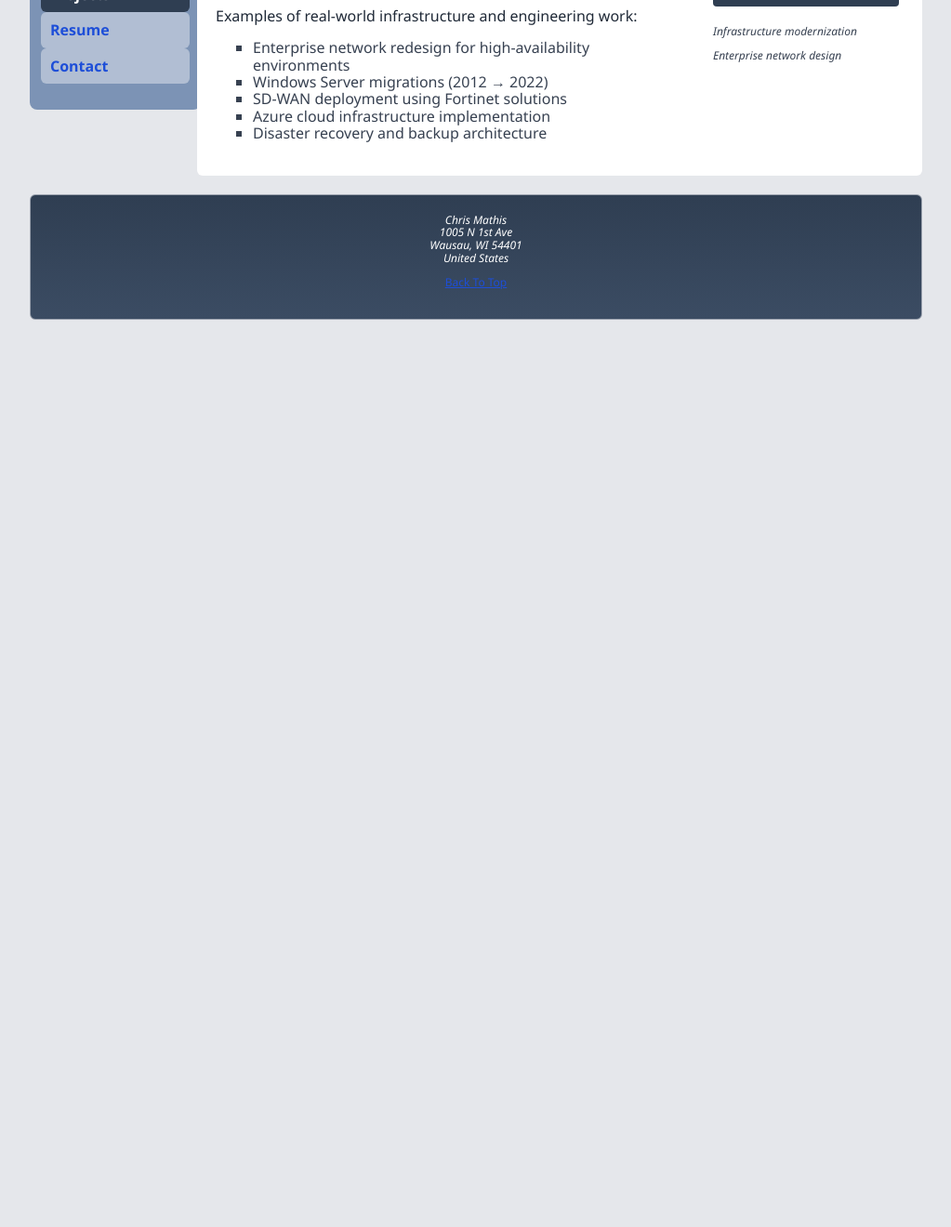
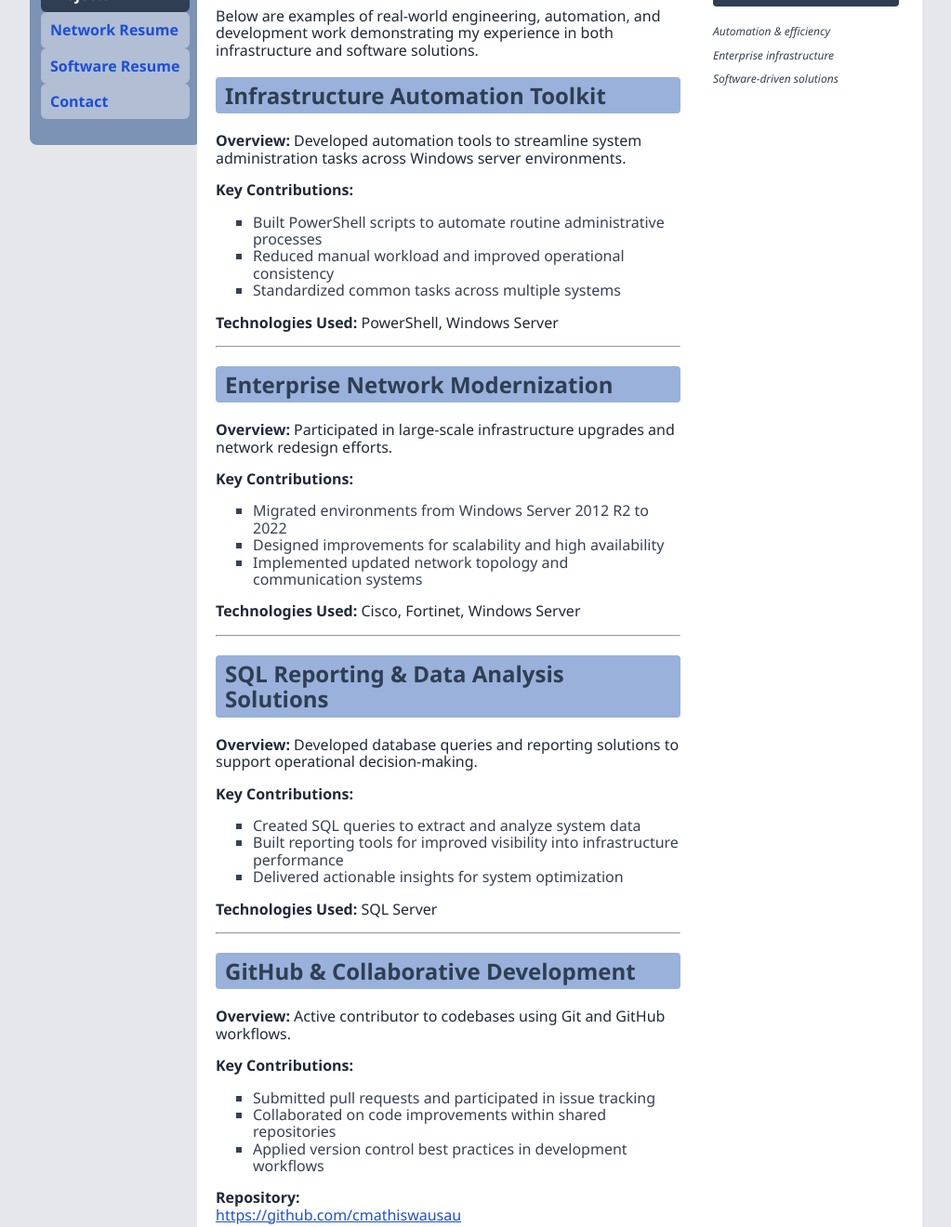
Before and after one commit to cmathiswausau/portfolio, a plain HTML site: page projects.html in a window 1280 px wide. Shown: the part 327-1647 px from the top of the page at 93% size, without its empty margins (128-1151 px from the left). Before the commit the page ends 800 px from the top, so only its background shows below. Drawn offline with Linux system fonts and the light colour scheme.

Commit message:
modified:   projects.html

```diff
--- a/projects.html
+++ b/projects.html
@@ -16,14 +16,15 @@
         <header>
             <img src="logo.png" alt="Chris Mathis Logo">
             <h1>Chris Mathis</h1>
-            <h2>Lead Network Engineer</h2>
+            <h2>Network Engineer | Software Developer</h2>
         </header>
 
         <nav>
             <ul>
                 <li><a href="index.html" title="Go to Home Page">Home</a></li>
                 <li><a href="projects.html" class="active" title="View My Projects">Projects</a></li>
-                <li><a href="resume.html" title="View My Resume">Resume</a></li>
+                <li><a href="resume-network.html" title="View Network Resume">Network Resume</a></li>
+                <li><a href="resume-software.html" title="View Software Resume">Software Resume</a></li>
                 <li><a href="contact.html" title="Contact Me">Contact</a></li>
             </ul>
         </nav>
@@ -32,24 +33,90 @@
 
             <article>
 
-                <h2>Projects</h2>
+                <h2>Projects & Engineering Work</h2>
 
-                <p>Examples of real-world infrastructure and engineering work:</p>
+                <p>
+                    Below are examples of real-world engineering, automation, and development work demonstrating my
+                    experience in both infrastructure and software solutions.
+                </p>
 
+                <!-- PROJECT 1 -->
+                <h2>Infrastructure Automation Toolkit</h2>
+
+                <p><strong>Overview:</strong> Developed automation tools to streamline system administration tasks
+                    across Windows server environments.</p>
+
+                <p><strong>Key Contributions:</strong></p>
                 <ul>
-                    <li>Enterprise network redesign for high-availability environments</li>
-                    <li>Windows Server migrations (2012 → 2022)</li>
-                    <li>SD-WAN deployment using Fortinet solutions</li>
-                    <li>Azure cloud infrastructure implementation</li>
-                    <li>Disaster recovery and backup architecture</li>
+                    <li>Built PowerShell scripts to automate routine administrative processes</li>
+                    <li>Reduced manual workload and improved operational consistency</li>
+                    <li>Standardized common tasks across multiple systems</li>
                 </ul>
+
+                <p><strong>Technologies Used:</strong> PowerShell, Windows Server</p>
+
+                <hr>
+
+                <!-- PROJECT 2 -->
+                <h2>Enterprise Network Modernization</h2>
+
+                <p><strong>Overview:</strong> Participated in large-scale infrastructure upgrades and network redesign
+                    efforts.</p>
+
+                <p><strong>Key Contributions:</strong></p>
+                <ul>
+                    <li>Migrated environments from Windows Server 2012 R2 to 2022</li>
+                    <li>Designed improvements for scalability and high availability</li>
+                    <li>Implemented updated network topology and communication systems</li>
+                </ul>
+
+                <p><strong>Technologies Used:</strong> Cisco, Fortinet, Windows Server</p>
+
+                <hr>
+
+                <!-- PROJECT 3 -->
+                <h2>SQL Reporting & Data Analysis Solutions</h2>
+
+                <p><strong>Overview:</strong> Developed database queries and reporting solutions to support operational
+                    decision-making.</p>
+
+                <p><strong>Key Contributions:</strong></p>
+                <ul>
+                    <li>Created SQL queries to extract and analyze system data</li>
+                    <li>Built reporting tools for improved visibility into infrastructure performance</li>
+                    <li>Delivered actionable insights for system optimization</li>
+                </ul>
+
+                <p><strong>Technologies Used:</strong> SQL Server</p>
+
+                <hr>
+
+                <!-- PROJECT 4 -->
+                <h2>GitHub & Collaborative Development</h2>
+
+                <p><strong>Overview:</strong> Active contributor to codebases using Git and GitHub workflows.</p>
+
+                <p><strong>Key Contributions:</strong></p>
+                <ul>
+                    <li>Submitted pull requests and participated in issue tracking</li>
+                    <li>Collaborated on code improvements within shared repositories</li>
+                    <li>Applied version control best practices in development workflows</li>
+                </ul>
+
+                <p>
+                    <strong>Repository:</strong><br>
+                    <a href="https://github.com/cmathiswausau" target="_blank">
+                        https://github.com/cmathiswausau
+                    </a>
+                </p>
 
             </article>
 
             <aside>
-                <h2>Highlights</h2>
-                <p class="asideText">Infrastructure modernization</p>
-                <p class="asideText">Enterprise network design</p>
+                <h2>Project Focus</h2>
+                <p class="asideText">Automation & efficiency</p>
+                <p class="asideText">Enterprise infrastructure</p>
+                <p class="asideText">Software-driven solutions</p>
             </aside>
 
         </section>
```
